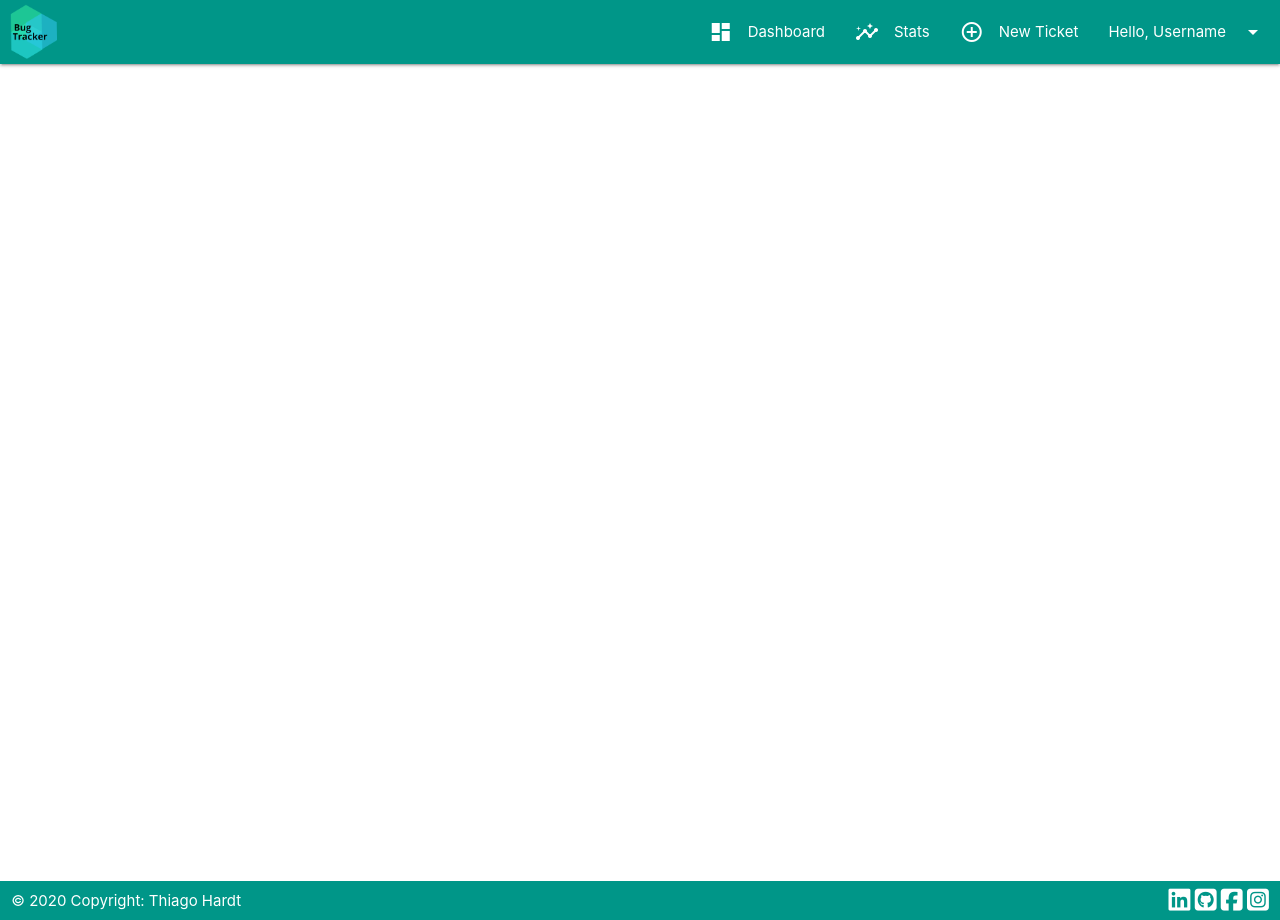
After one commit to Code-Institute-Submissions/bug-tracker-1, a Flask app: page /dashboard in a window 1280 px wide. The commit adds this page. Run offline with Flask 2, Linux system fonts and the light colour scheme; some libraries are stand-ins or nearby versions.

Commit message:
Addes footer

```diff
--- a/static/css/style.css
+++ b/static/css/style.css
@@ -4,11 +4,22 @@ body {
   width: 100%;
 }
 
+body {
+    display: flex;
+    min-height: 100vh;
+    flex-direction: column;
+  }
+
+  main {
+    flex: 1 0 auto;
+  }
+
 /*                        Navbar                           */
 
 .navbar-logo {
-    height: 100px;
-    width: 100px;
+    height: 55px;
+    margin-left: 10px;
+    margin-top: 4px
 }
 
 /*                        Login Page                           */
@@ -40,3 +51,24 @@ body {
     margin-top: 5%;
     max-width: 900px;
 }
+
+
+/*                        Footer                           */
+.footer {
+    height: auto;
+    margin-top: auto;
+  }
+
+  .text-copyright {
+    margin-top: 2px;
+  }
+
+  .social-link {
+      font-size: 25px;
+  }
+
+  .footer > .row {
+      margin-bottom: 0;
+      padding-bottom: 5px;
+      padding-top: 7px;
+  }
--- a/static/js/script.js
+++ b/static/js/script.js
@@ -1,3 +1,4 @@
 $(document).ready(function () {
-
+    $(".dropdown-trigger").dropdown();
+    $('.sidenav').sidenav();
   });
--- /dev/null
+++ b/templates/dashboard.html
@@ -0,0 +1,158 @@
+<!DOCTYPE html>
+<html lang="en">
+  <head>
+    <meta charset="UTF-8" />
+    <meta name="viewport" content="width=device-width, initial-scale=1.0" />
+    <!-- Font Awesome -->
+    <link
+      href="https://fonts.googleapis.com/icon?family=Material+Icons"
+      rel="stylesheet"
+    />
+    <!--Import materialize.css-->
+    <link
+      rel="stylesheet"
+      href="https://cdnjs.cloudflare.com/ajax/libs/materialize/1.0.0/css/materialize.min.css"
+    />
+    <script
+      src="https://kit.fontawesome.com/ad3578afcd.js"
+      crossorigin="anonymous"
+    ></script>
+    <!-- Local CSS -->
+    <link
+      rel="stylesheet"
+      href=".{{ url_for('static', filename='css/style.css') }}"
+      type="text/css"
+    />
+    <title>Bug Tracker</title>
+  </head>
+  {% block styles %} {% endblock %} {% block content %}
+  <body>
+    <ul id="dropdownUser" class="dropdown-content">
+      <li>
+        <a href="#!"><i class="material-icons">account_circle</i>Account</a>
+      </li>
+      <li>
+        <a href="#!"><i class="material-icons">exit_to_app</i>Logout</a>
+      </li>
+    </ul>
+    <nav>
+      <div class="nav-wrapper teal">
+        <a href="#!" class="brand-logo">
+          <img
+            class="navbar-logo hide-on-med-and-down"
+            src="{{ url_for('static', filename='images/logo.png') }}"
+            alt="Bug Tracker Logo"
+        /></a>
+        <a href="#" data-target="sidenav" class="sidenav-trigger"
+          ><i class="material-icons">menu</i></a
+        >
+        <ul class="right hide-on-med-and-down">
+          <li>
+            <a href="#!"
+              ><i class="material-icons left">dashboard</i>Dashboard</a
+            >
+          </li>
+          <li>
+            <a href="#!"><i class="material-icons left">insights</i>Stats</a>
+          </li>
+          <li>
+            <a href="#!"
+              ><i class="material-icons left">add_circle_outline</i>New
+              Ticket</a
+            >
+          </li>
+          <!-- Dropdown Trigger -->
+          <li>
+            <a class="dropdown-trigger" href="#!" data-target="dropdownUser"
+              >Hello, Username<i class="material-icons right"
+                >arrow_drop_down</i
+              ></a
+            >
+          </li>
+        </ul>
+        <!-- Sidenav -->
+        <ul class="sidenav" id="sidenav">
+          <li>
+            <a href="#!" class="center-align">Hello, Username</a>
+          </li>
+          <li>
+            <a href="#!"
+              ><i class="material-icons left">dashboard</i>Dashboard</a
+            >
+          </li>
+          <li>
+            <a href="#!"><i class="material-icons left">insights</i>Stats</a>
+          </li>
+          <li>
+            <a href="#!"
+              ><i class="material-icons left">add_circle_outline</i>New
+              Ticket</a
+            >
+          </li>
+          <li>
+            <a href="#!"><i class="material-icons">account_circle</i>Account</a>
+          </li>
+          <li>
+            <a href="#!"><i class="material-icons">exit_to_app</i>Logout</a>
+          </li>
+        </ul>
+      </div>
+    </nav>
+
+    <!-- Footer -->
+    <div class="footer teal">
+      <div class="row white-text">
+        <div class="col left-align text-copyright">
+          © 2020 Copyright:<a
+            class="white-text"
+            id="text-footer"
+            href="https://thiagohardt.github.io/thiago-hardt-portfolio"
+            target="_blank"
+          >
+            Thiago Hardt</a
+          >
+        </div>
+        <div class="col right">
+          <a
+            class="white-text"
+            href="https://www.linkedin.com/in/thiago-hardt-461144195"
+            target="_blank"
+            ><i class="fab fa-linkedin social-link"></i
+          ></a>
+          <a
+            class="white-text"
+            href="https://github.com/ThiagoHardt"
+            target="_blank"
+            ><i class="fab fa-github-square social-link"></i
+          ></a>
+          <a
+            class="white-text"
+            href="https://www.facebook.com/thiago.hardt/"
+            target="_blank"
+            ><i class="fab fa-facebook-square social-link"></i
+          ></a>
+          <a
+            class="white-text"
+            href="https://www.instagram.com/thiagohardt/"
+            target="_blank"
+            ><i class="fab fa-instagram-square social-link"></i
+          ></a>
+        </div>
+      </div>
+    </div>
+    {% endblock %}
+    <!-- JQuery -->
+    <script
+      type="text/javascript"
+      src="https://cdnjs.cloudflare.com/ajax/libs/jquery/3.5.1/jquery.min.js"
+    ></script>
+    <!-- Materialize -->
+    <script src="https://cdnjs.cloudflare.com/ajax/libs/materialize/1.0.0/js/materialize.min.js"></script>
+    <!-- Local JS -->
+    <script
+      type="text/javascript"
+      src="{{ url_for('static', filename='js/script.js') }}"
+    ></script>
+    {% block scripts %} {% endblock %}
+  </body>
+</html>
```
Also changed, not shown: templates/login.html (+12 -38 lines).
